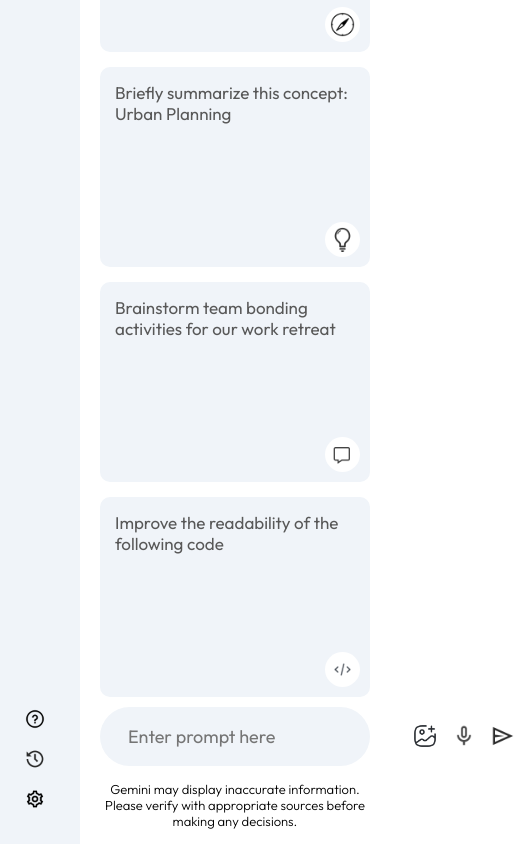
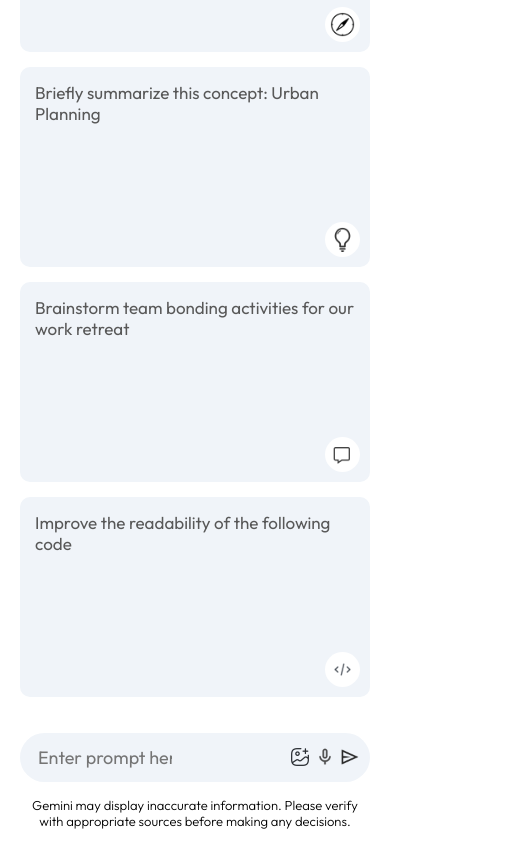
Before and after one commit to itzfahadoooo/Gemini, a React (Vite) app: page / in a window 390 px wide. Shown: the part 672-1516 px from the top of the page, 515 px wide, since content can reach past the window. Built offline with nearby package versions, Linux system fonts and the light colour scheme.

Commit message:
Initial commit

```diff
--- a/src/components/Main/Main.css
+++ b/src/components/Main/Main.css
@@ -161,3 +161,20 @@
     font-size: 17px;
     line-height: 1.8;
 }
+
+@media (max-width:600px){
+    .main-bottom input{
+        flex: none;
+        width: 150px;
+    }
+    .main-bottom img{
+        width: 20px;
+
+    }
+    .search-box{
+        padding: 5px 10px;
+    }
+    .search-box div{
+        gap: 5px;
+    }
+}
--- a/src/components/Sidebar/Sidebar.css
+++ b/src/components/Sidebar/Sidebar.css
@@ -29,6 +29,7 @@
 .sidebar .recent {
   display: flex;
   flex-direction: column;
+  animation: fadeIn 1.5s;
 }
 .sidebar .recent-title {
   margin-top: 30px;
@@ -57,3 +58,10 @@
     padding-right: 10px;
     cursor: pointer;
 }
+
+@media (max-width:600px){
+  .sidebar{
+    display: none;
+
+  }
+}
--- a/src/index.css
+++ b/src/index.css
@@ -9,4 +9,5 @@
 #root{
   min-height: 100vh;
   display: flex;
+  animation: fadeIn 1.5s;
 }
```
